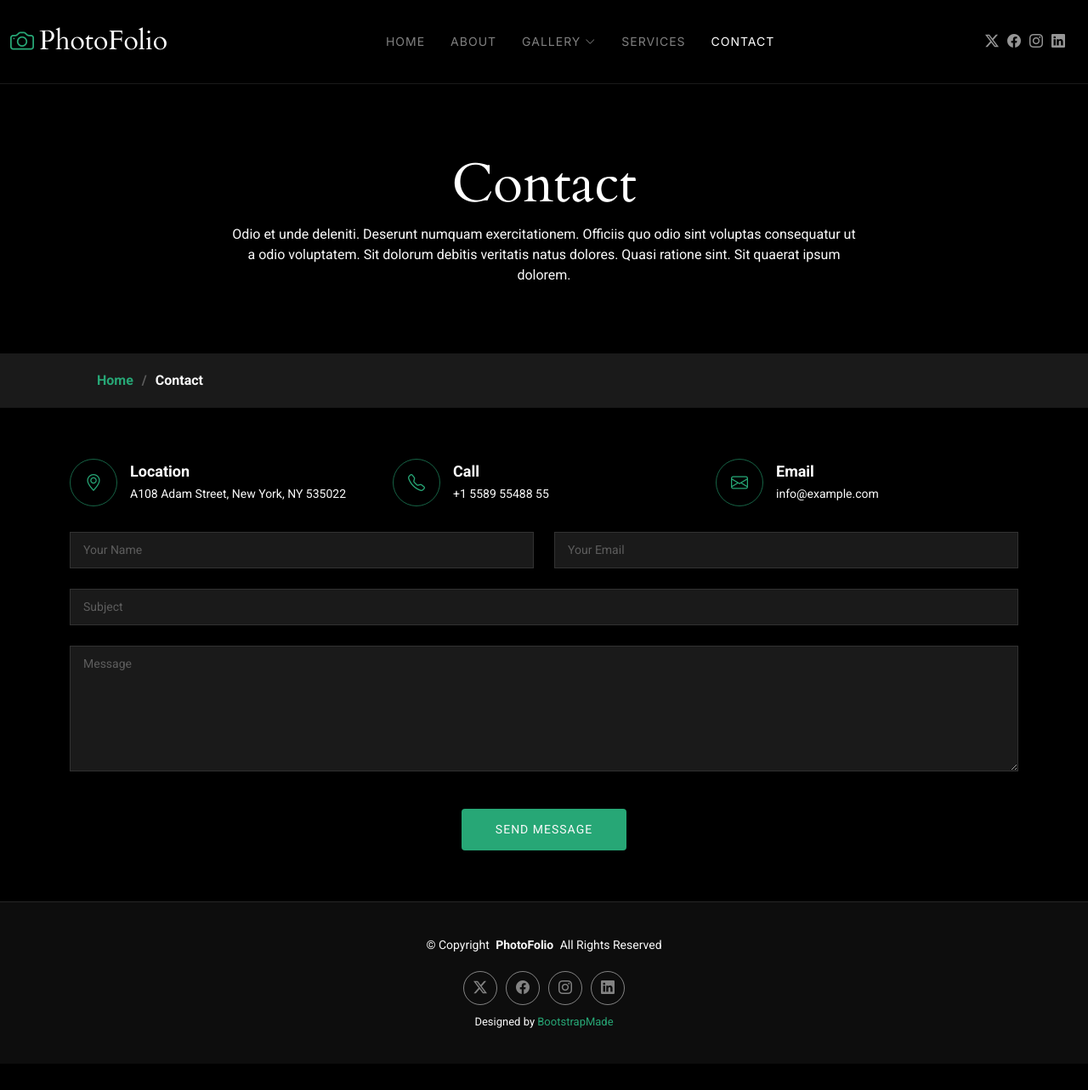
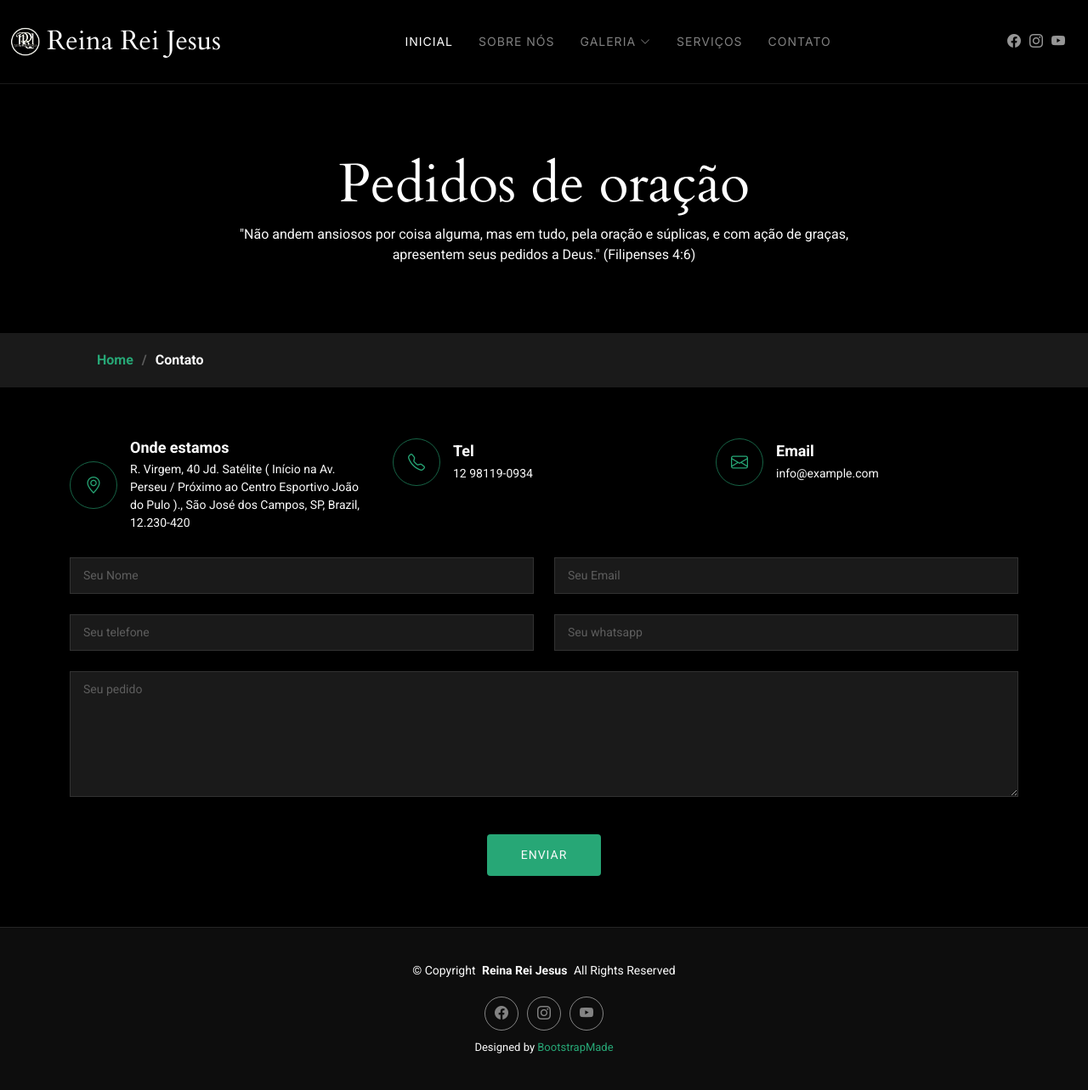
Before and after one commit to cleberbalves/ProjetoRRJ, a plain HTML site: page contact.html in a window 1280 px wide. Shown: the whole page at 85% size. Before the commit the page ends 1252 px from the top, so only its background shows below. Drawn offline with Linux system fonts and the light colour scheme.

Commit message:
ajuste redessociais

```diff
--- a/contact.html
+++ b/contact.html
@@ -43,16 +43,16 @@
 
       <a href="index.html" class="logo d-flex align-items-center me-auto me-xl-0">
         <!-- Uncomment the line below if you also wish to use an image logo -->
-        <!-- <img src="assets/img/logo.png" alt=""> -->
-        <i class="bi bi-camera"></i>
-        <h1 class="sitename">PhotoFolio</h1>
+        <img src="\assets\img\gallery\logo.png" alt="Logo">
+
+        <h1 class="sitename">Reina Rei Jesus</h1>
       </a>
 
       <nav id="navmenu" class="navmenu">
         <ul>
-          <li><a href="index.html">Home<br></a></li>
-          <li><a href="about.html">About</a></li>
-          <li class="dropdown"><a href="gallery.html"><span>Gallery</span> <i class="bi bi-chevron-down toggle-dropdown"></i></a>
+          <li><a href="index.html" class="active">Inicial<br></a></li>
+          <li><a href="about.html">Sobre nós</a></li>
+          <li class="dropdown"><a href="gallery.html"><span>Galeria</span> <i class="bi bi-chevron-down toggle-dropdown"></i></a>
             <ul>
               <li><a href="gallery.html">Nature</a></li>
               <li><a href="gallery.html">People</a></li>
@@ -71,17 +71,17 @@
               </li>
             </ul>
           </li>
-          <li><a href="services.html">Services</a></li>
-          <li><a href="contact.html" class="active">Contact</a></li>
+          <li><a href="services.html">Serviços</a></li>
+          <li><a href="contact.html">Contato</a></li>
         </ul>
         <i class="mobile-nav-toggle d-xl-none bi bi-list"></i>
       </nav>
 
       <div class="header-social-links">
-        <a href="#" class="twitter"><i class="bi bi-twitter-x"></i></a>
-        <a href="#" class="facebook"><i class="bi bi-facebook"></i></a>
-        <a href="#" class="instagram"><i class="bi bi-instagram"></i></a>
-        <a href="#" class="linkedin"><i class="bi bi-linkedin"></i></a>
+
+        <a href="https://www.facebook.com/rrjministeriodeprofeta?locale=pt_BR" class="facebook"><i class="bi bi-facebook"></i></a>
+        <a href="https://www.instagram.com/rrjministeriodeprofeta/" class="instagram"><i class="bi bi-instagram"></i></a>
+        <a href="https://youtube.com/@rrjministeriodeprofeta" class="linkedin"><i class="bi bi-youtube"></i></a>
       </div>
 
     </div>
@@ -95,8 +95,8 @@
         <div class="container">
           <div class="row d-flex justify-content-center text-center">
             <div class="col-lg-8">
-              <h1>Contact</h1>
-              <p class="mb-0">Odio et unde deleniti. Deserunt numquam exercitationem. Officiis quo odio sint voluptas consequatur ut a odio voluptatem. Sit dolorum debitis veritatis natus dolores. Quasi ratione sint. Sit quaerat ipsum dolorem.</p>
+              <h1>Pedidos de oração</h1>
+              <p class="mb-0">"Não andem ansiosos por coisa alguma, mas em tudo, pela oração e súplicas, e com ação de graças, apresentem seus pedidos a Deus." (Filipenses 4:6)</p>
             </div>
           </div>
         </div>
@@ -105,7 +105,7 @@
         <div class="container">
           <ol>
             <li><a href="index.html">Home</a></li>
-            <li class="current">Contact</li>
+            <li class="current">Contato</li>
           </ol>
         </div>
       </nav>
@@ -123,8 +123,8 @@
               <div class="info-item d-flex align-items-center">
                 <i class="bi bi-geo-alt flex-shrink-0"></i>
                 <div>
-                  <h3>Location</h3>
-                  <p>A108 Adam Street, New York, NY 535022</p>
+                  <h3>Onde estamos</h3>
+                  <p>R. Virgem, 40 Jd. Satélite ( Início na Av. Perseu / Próximo ao Centro Esportivo João do Pulo )., São José dos Campos, SP, Brazil, 12.230-420</p>
                 </div>
               </div>
             </div><!-- End Info Item -->
@@ -133,8 +133,8 @@
               <div class="info-item d-flex align-items-center">
                 <i class="bi bi-telephone flex-shrink-0"></i>
                 <div>
-                  <h3>Call</h3>
-                  <p>+1 5589 55488 55</p>
+                  <h3>Tel</h3>
+                  <p>12 98119-0934</p>
                 </div>
               </div>
             </div><!-- End Info Item -->
@@ -156,19 +156,23 @@
           <div class="row gy-4">
 
             <div class="col-md-6">
-              <input type="text" name="name" class="form-control" placeholder="Your Name" required="">
+              <input type="text" name="name" class="form-control" placeholder="Seu Nome" required="">
             </div>
 
             <div class="col-md-6 ">
-              <input type="email" class="form-control" name="email" placeholder="Your Email" required="">
+              <input type="email" class="form-control" name="email" placeholder="Seu Email" required="">
+            </div>
+
+            <div class="col-md-6">
+              <input type="text" class="form-control" name="contatotel" placeholder="Seu telefone" required="">
+            </div>
+
+            <div class="col-md-6">
+              <input type="text" class="form-control" name="numwats" placeholder="Seu whatsapp" required="">
             </div>
 
             <div class="col-md-12">
-              <input type="text" class="form-control" name="subject" placeholder="Subject" required="">
-            </div>
-
-            <div class="col-md-12">
-              <textarea class="form-control" name="message" rows="6" placeholder="Message" required=""></textarea>
+              <textarea class="form-control" name="message" rows="6" placeholder="Seu pedido" required=""></textarea>
             </div>
 
             <div class="col-md-12 text-center">
@@ -176,7 +180,7 @@
               <div class="error-message"></div>
               <div class="sent-message">Your message has been sent. Thank you!</div>
 
-              <button type="submit">Send Message</button>
+              <button type="submit">Enviar</button>
             </div>
 
           </div>
@@ -192,13 +196,12 @@
 
     <div class="container">
       <div class="copyright text-center ">
-        <p>© <span>Copyright</span> <strong class="px-1 sitename">PhotoFolio</strong> <span>All Rights Reserved</span></p>
+        <p>© <span>Copyright</span> <strong class="px-1 sitename">Reina Rei Jesus</strong> <span>All Rights Reserved</span></p>
       </div>
       <div class="social-links d-flex justify-content-center">
-        <a href=""><i class="bi bi-twitter-x"></i></a>
-        <a href=""><i class="bi bi-facebook"></i></a>
-        <a href=""><i class="bi bi-instagram"></i></a>
-        <a href=""><i class="bi bi-linkedin"></i></a>
+        <a href="https://www.facebook.com/rrjministeriodeprofeta?locale=pt_BR"><i class="bi bi-facebook"></i></a>
+        <a href="https://www.instagram.com/rrjministeriodeprofeta/"><i class="bi bi-instagram"></i></a>
+        <a href="https://youtube.com/@rrjministeriodeprofeta"><i class="bi bi-youtube"></i></a>
       </div>
       <div class="credits">
         <!-- All the links in the footer should remain intact. -->
```
Also changed, not shown: about.html (+13 -14 lines), gallery-single.html (+8 -9 lines), gallery.html (+9 -9 lines), index.html (+10 -10 lines), services.html (+4 -12 lines), starter-page.html (+8 -9 lines).
